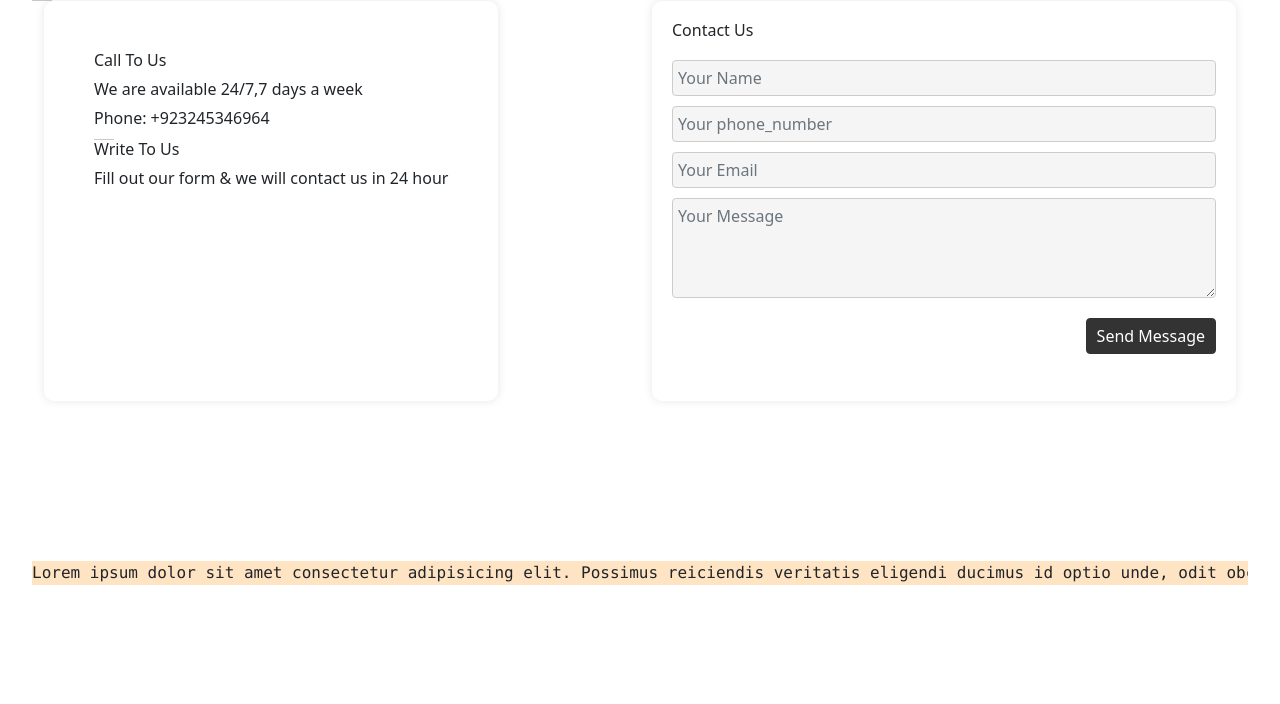
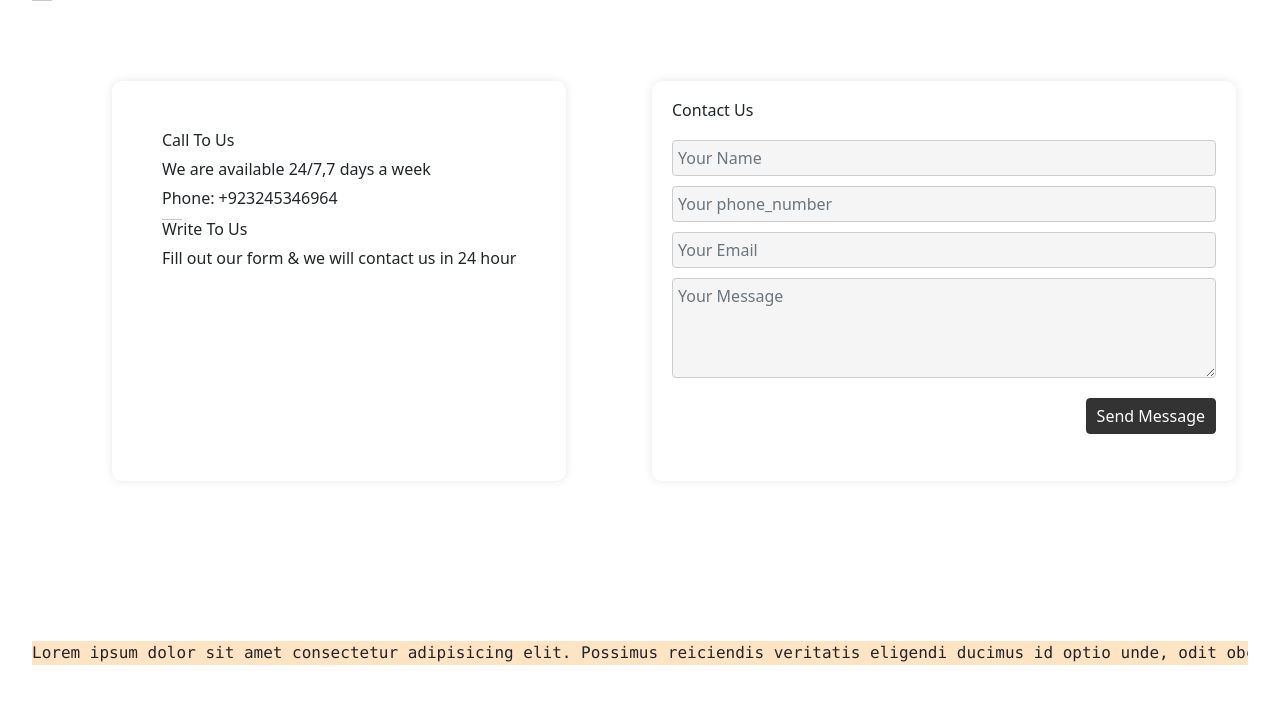
Before and after one commit to Sami606713/Python_Projects, a Django app: template Djanjo/ecomerence_env/my_ecomerence/products/templates/contact.html in a window 1280 px wide. Shown: the part 56-760 px from the top of the page. Run offline with Django 4.2, Linux system fonts and the light colour scheme; the template is opened without the code that fills it, so the values that code supplies are empty.

Commit message:
adjusting the contact form :

```diff
--- a/Djanjo/ecomerence_env/my_ecomerence/products/models.py
+++ b/Djanjo/ecomerence_env/my_ecomerence/products/models.py
@@ -17,7 +17,7 @@ class Products(models.Model):
     date=models.DateTimeField(auto_now=True)
     image=models.ImageField(upload_to="media/images",default="")
     def __str__(self):
-        return f"{self.name} {self.category}"
+        return f"{self.name} {self.category} {self.image}"
 
 # End product
 
--- a/Djanjo/ecomerence_env/my_ecomerence/products/templates/base.html
+++ b/Djanjo/ecomerence_env/my_ecomerence/products/templates/base.html
@@ -27,7 +27,7 @@ body{
  <!-- Navbar -->
 
  <nav class="navbar navbar-expand-lg navbar-white bg-white">
-  <div class="container">
+  <div class="container-fluid">
     <a class="navbar-brand" href="/">EcoSelect</a>
     <button class="navbar-toggler" type="button" data-bs-toggle="collapse" data-bs-target="#navbarSupportedContent" aria-controls="navbarSupportedContent" aria-expanded="false" aria-label="Toggle navigation">
       <span class="navbar-toggler-icon"></span>
--- a/Djanjo/ecomerence_env/my_ecomerence/products/templates/contact.html
+++ b/Djanjo/ecomerence_env/my_ecomerence/products/templates/contact.html
@@ -2,9 +2,9 @@
 
 {% block body%}
 {% load static %}
-<div class="container">
+<div class="container" style="margin-top: 10vh;">
   <div class="row">
-    <div class="col-md-6">
+    <div class="col-md-6" style="padding-left: 10vh;">
       <div class="contact-info">
           <h3 style="justify-content: center;">Call To Us</h3>
 
--- a/Djanjo/ecomerence_env/my_ecomerence/products/templates/index.html
+++ b/Djanjo/ecomerence_env/my_ecomerence/products/templates/index.html
@@ -8,15 +8,13 @@
 
 <div id="carouselExampleControls" class="carousel slide " data-bs-ride="carousel">
   <div class="carousel-inner">
-    <div class="carousel-item active">
+    <div class="carousel-item active"></div>
       <img src='{% static "products/images/iphone.jpg" %}' class="d-block w-100" alt="..." style="max-height: 400px;">
-
       <div class="carousel-caption d-none d-md-block">
         <h5>Second slide label</h5>
         <p>Some representative placeholder content for the second slide.</p>
       </div>
     </div>
-
     <div class="carousel-item">
       <img src='{% static "products/images/iphone.jpg" %}' class="d-block w-100" alt="..." style="max-height: 400px;">
       <!-- <img src="https://picsum.photos/400/400" class="d-block w-100" alt="..."> -->
```
Also changed, not shown: Djanjo/ecomerence_env/my_ecomerence/products/views.py (+3 -11 lines).
